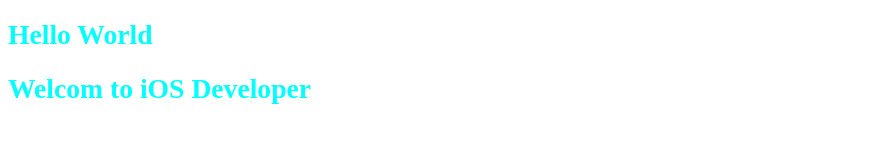
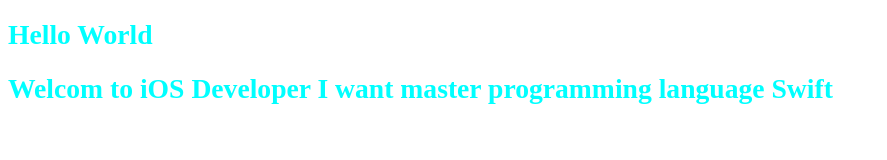
Before and after one commit to quanluncodedao/Web_Demo, a plain HTML site: page View/index.html in a window 1280 px wide. Shown: the whole page, without its empty margins (0-887 px from the left). Drawn offline with Linux system fonts and the light colour scheme.

Commit message:
Update index.html

```diff
--- a/View/index.html
+++ b/View/index.html
@@ -8,6 +8,6 @@
 </head>
 <body>
     <h1>Hello World</h1>
-    <h2>Welcom to iOS Developer</h2>
+    <h2>Welcom to iOS Developer I want master programming language Swift</h2>
 </body>
 </html>
```
